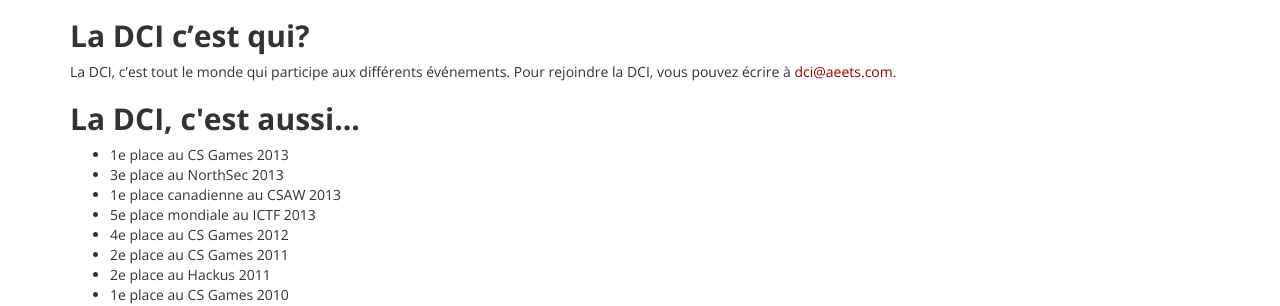
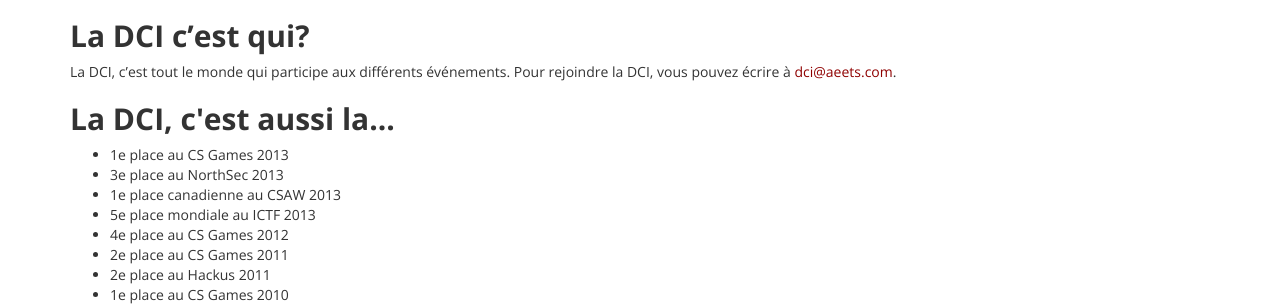
Before and after one commit to dciets/dciets.github.io, a Jekyll site: the page built from a-propos-dci.html, in a window 1280 px wide. Shown: the part 304-610 px from the top of the page. Built offline with Jekyll 4.4.1, drawn with Linux system fonts in a browser that asks for light colours; Markdown is read by kramdown in place of the engine named in the settings.

Commit message:
Add a word to about page

```diff
--- a/a-propos-dci.html
+++ b/a-propos-dci.html
@@ -22,7 +22,7 @@
 		<p>
 			La DCI, c’est tout le monde qui participe aux différents événements. Pour rejoindre la DCI, vous pouvez écrire à <a href='mailto:dci@aeets.com'>dci@aeets.com</a>.
 		</p>
-		<h2>La DCI, c'est aussi...</h2>
+		<h2>La DCI, c'est aussi la...</h2>
 		<ul>
 			<li>1e place au CS Games 2013</li>
 			<li>3e place au NorthSec 2013</li>
```
